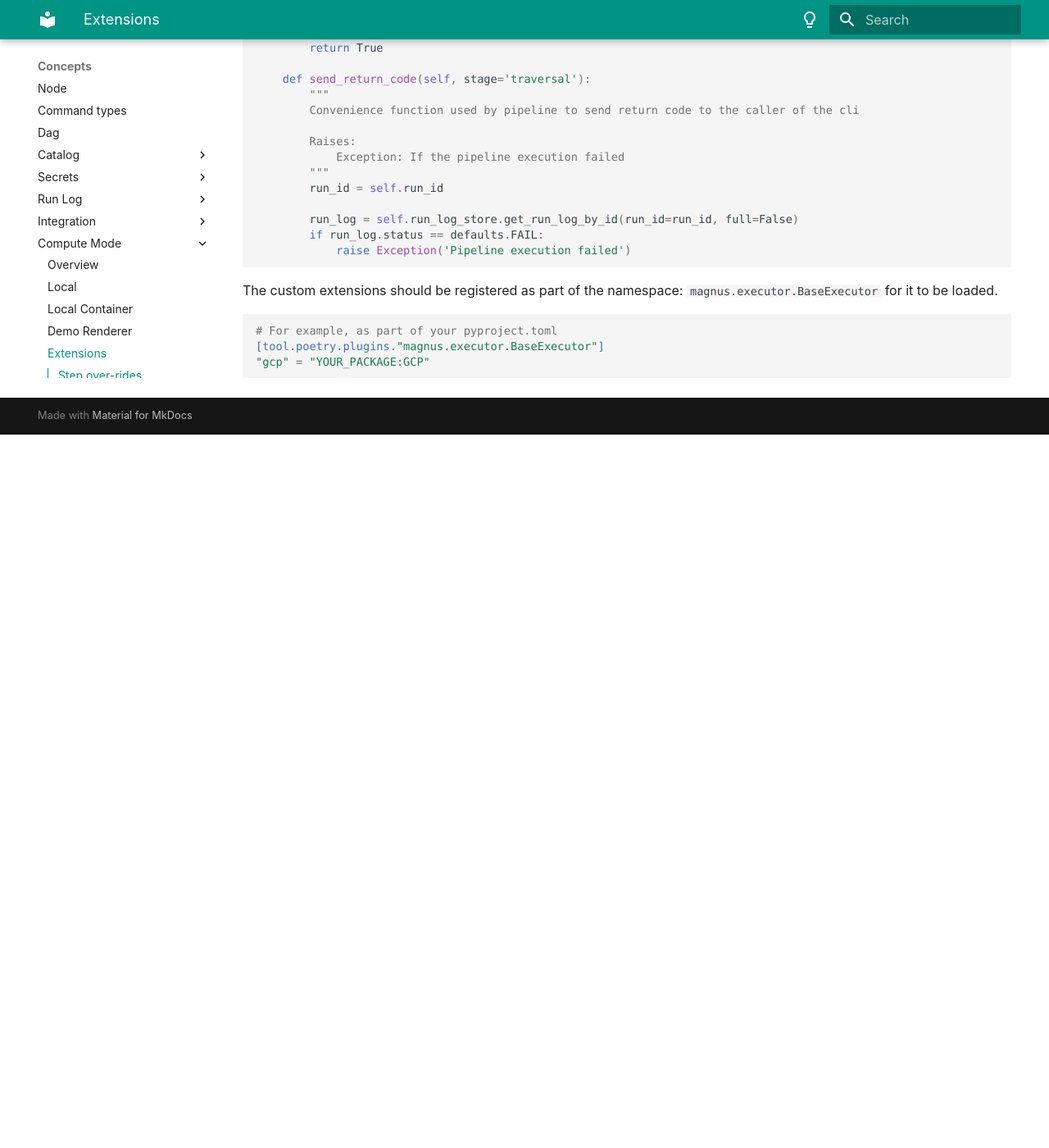
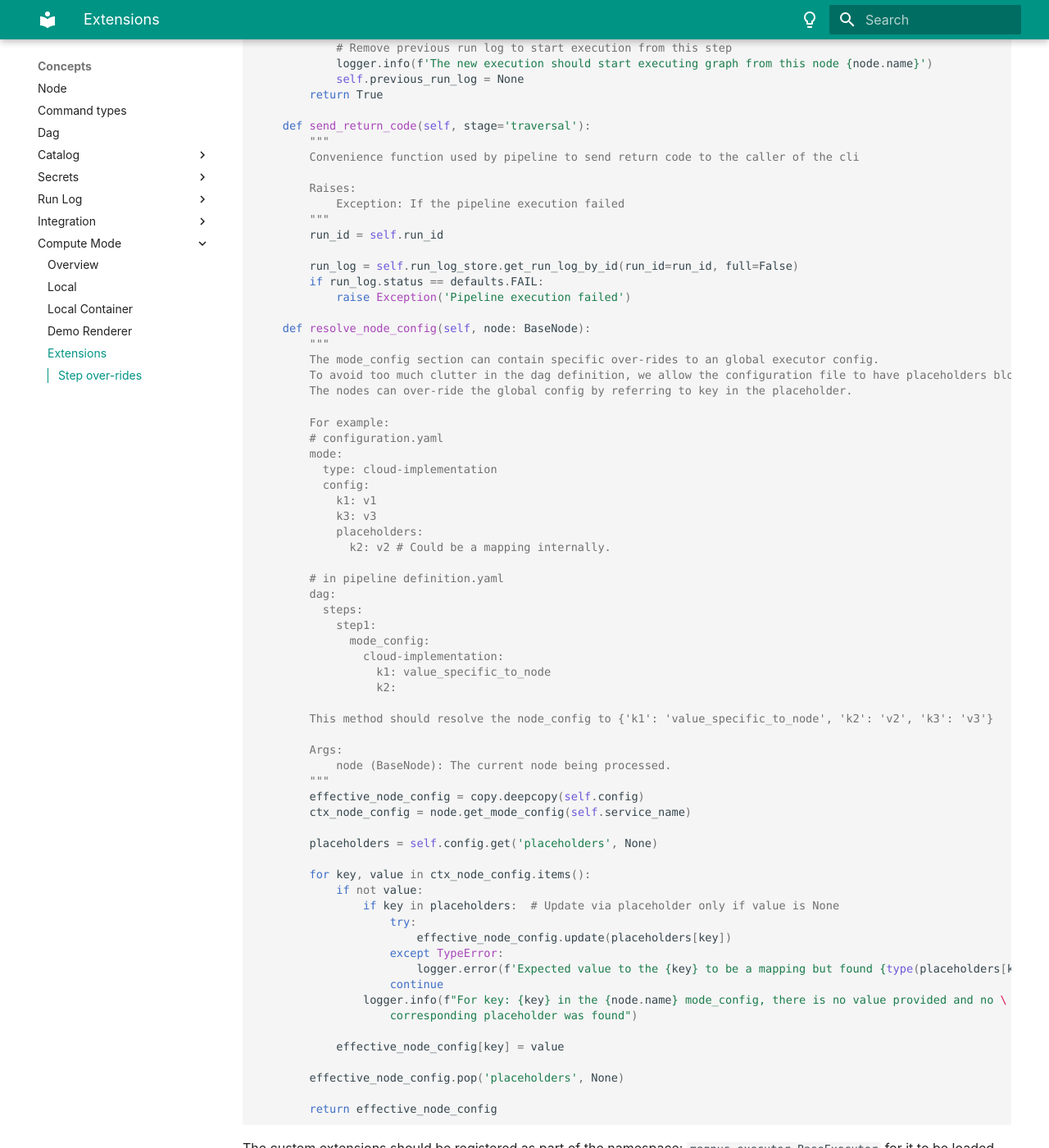
Before and after one commit to AstraZeneca/runnable, an MkDocs documentation site: the page built from docs/concepts/modes-implementations/extensions.md, in a window 1280 px wide and 1400 px high, scrolled down 9182 px. Shown: the whole window at 82% size. Built offline with MkDocs 1.6.1 and Material for MkDocs 9.7.7, drawn with Linux system fonts in a browser that asks for light colours; before the commit the page ends 9712 px from its top, so only the background shows below that; some of the changed text lies outside the part shown.

Commit message:
Context config placeholders in place

````diff
--- a/docs/concepts/modes-implementations/extensions.md
+++ b/docs/concepts/modes-implementations/extensions.md
@@ -91,7 +91,7 @@ class BaseExecutor:
         self.secrets_handler = None
         self.variables_file = None
         self.configuration_file = None
-        self.cmd_line_arguments = {}
+        self.parameters_file = None
 
     def is_parallel_execution(self) -> bool:  # pylint: disable=R0201
         """
@@ -113,7 +113,10 @@ class BaseExecutor:
         run_log.status = defaults.PROCESSING
         run_log.dag_hash = self.dag_hash
 
-        parameters = self.cmd_line_arguments
+        parameters = {}
+        if self.parameters_file:
+            parameters = utils.load_yaml(self.parameters_file)
+
         if self.previous_run_log:
             run_log.original_run_id = self.previous_run_log.run_id
             # Sync the previous run log catalog to this one.
@@ -329,7 +332,7 @@ class BaseExecutor:
             return
 
         # We call an internal function to iterate the sub graphs and execute them
-        if node.node_type in ['parallel', 'dag', 'map']:
+        if node.is_composite:
             self.run_log_store.add_step_log(step_log, self.run_id)
             node.execute_as_graph(self, map_variable=map_variable, **kwargs)
             return
@@ -429,7 +432,7 @@ class BaseExecutor:
         logger.info(f'Finished execution of the {branch} with status {run_log.status}')
         print(json.dumps(run_log.dict(), indent=4))
 
-    def is_eligible_for_rerun(self, node, map_variable: dict = None):
+    def is_eligible_for_rerun(self, node: BaseNode, map_variable: dict = None):
         """
         In case of a re-run, this method checks to see if the previous run step status to determine if a re-run is
         necessary.
@@ -485,6 +488,58 @@ class BaseExecutor:
         run_log = self.run_log_store.get_run_log_by_id(run_id=run_id, full=False)
         if run_log.status == defaults.FAIL:
             raise Exception('Pipeline execution failed')
+
+    def resolve_node_config(self, node: BaseNode):
+        """
+        The mode_config section can contain specific over-rides to an global executor config.
+        To avoid too much clutter in the dag definition, we allow the configuration file to have placeholders block.
+        The nodes can over-ride the global config by referring to key in the placeholder.
+
+        For example:
+        # configuration.yaml
+        mode:
+          type: cloud-implementation
+          config:
+            k1: v1
+            k3: v3
+            placeholders:
+              k2: v2 # Could be a mapping internally.
+
+        # in pipeline definition.yaml
+        dag:
+          steps:
+            step1:
+              mode_config:
+                cloud-implementation:
+                  k1: value_specific_to_node
+                  k2:
+
+        This method should resolve the node_config to {'k1': 'value_specific_to_node', 'k2': 'v2', 'k3': 'v3'}
+
+        Args:
+            node (BaseNode): The current node being processed.
+        """
+        effective_node_config = copy.deepcopy(self.config)
+        ctx_node_config = node.get_mode_config(self.service_name)
+
+        placeholders = self.config.get('placeholders', None)
+
+        for key, value in ctx_node_config.items():
+            if not value:
+                if key in placeholders:  # Update via placeholder only if value is None
+                    try:
+                        effective_node_config.update(placeholders[key])
+                    except TypeError:
+                        logger.error(f'Expected value to the {key} to be a mapping but found {type(placeholders[key])}')
+                    continue
+                logger.info(f"For key: {key} in the {node.name} mode_config, there is no value provided and no \
+                    corresponding placeholder was found")
+
+            effective_node_config[key] = value
+
+        effective_node_config.pop('placeholders', None)
+
+        return effective_node_config
 ```
 
 
--- a/pyproject.toml
+++ b/pyproject.toml
@@ -1,6 +1,6 @@
 [tool.poetry]
 name = "magnus"
-version = "0.2.1"
+version = "0.2.2"
 description = "A Compute agnostic pipelining software"
 authors = ["Vijay Vammi <vijay.vammi@astrazeneca.com>", "Vijay Vammi <mesanthu@gmail.com>"]
 license = "Apache-2.0"
````
Also changed, not shown: other parts of docs/concepts/modes-implementations/extensions.md (+1 -1 lines), docs/RELEASES.md (+10 -0 lines), 2 other files.
